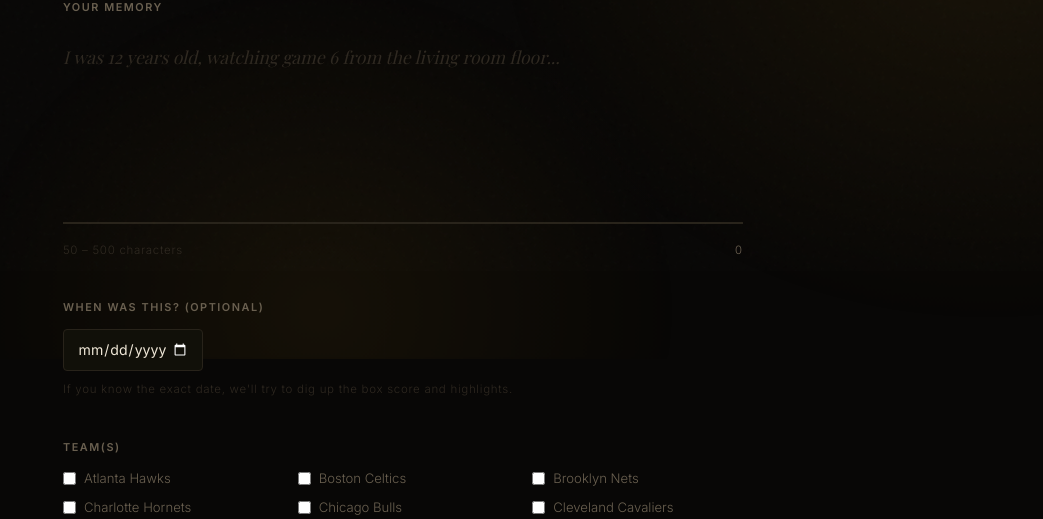
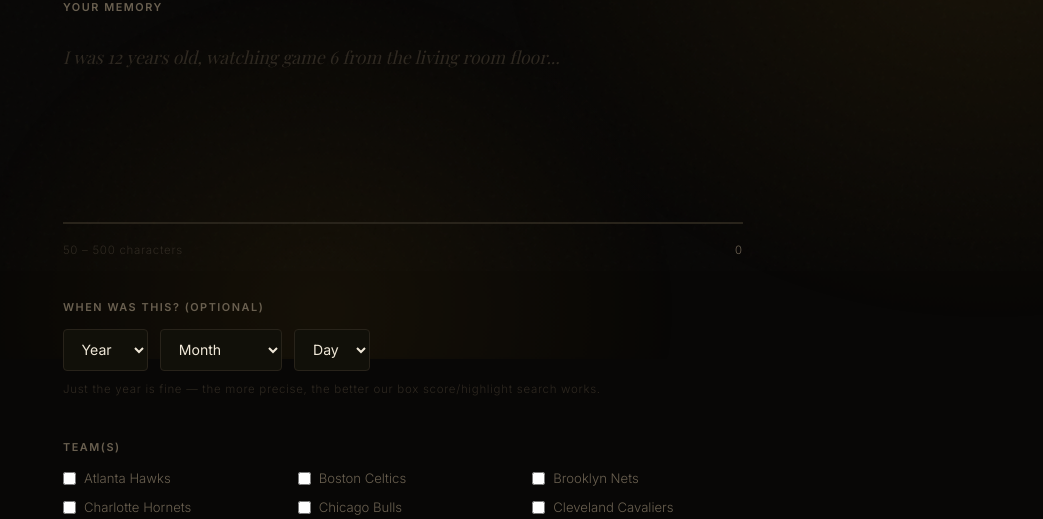
Before and after one commit to eschwelling/hardwood, a Laravel app: page /post in a window 1280 px wide. Shown: the part 529-1048 px from the top of the page, without its empty margins (237-1280 px from the left). Run offline with Laravel 12, Linux system fonts and the light colour scheme; data comes from the database, SQL or seed files in the repository; some libraries are stand-ins or nearby versions; some web fonts are replaced.

Commit message:
Fix dunk archive fetch and broaden the memory date picker
Root cause of "no dunks in the archive" / "something went wrong" on
submit: Render terminates TLS at its edge and forwards plain HTTP to
the container, and this app never configured trustProxies, so Laravel
thought every request was insecure. route() then generated http://
URLs on an https:// page, which browsers silently block as mixed
content for fetch()/XHR — never reaching the server, hence nothing in
the logs. The dunk archive was the only place in the app building a
fetch() URL with route() instead of a hand-written relative path
(resonate/annotate both already used plain paths), so it was the only
thing this broke. Fixed both: trustProxies(at: '*') in bootstrap/app.php
so route()/url() work correctly everywhere going forward, and switched
the two dunk fetch() calls to relative paths to match the rest of the
codebase.

Also broadened the "when was this?" field on the memory form from a
single exact-day date picker to separate year/month/day selects with
only year required — most people don't remember the exact date of an
old game. Added memories.game_date_precision (day/month/year) so
GameMediaLookupService knows what it's working with: box score lookup
still needs day precision (balldontlie.io matches by exact date), but
video search now degrades gracefully to a "team highlights <month
year>" or "team highlights <year>" query when precision is looser,
instead of requiring an exact date to run at all.

```diff
--- a/app/Http/Controllers/MemoryController.php
+++ b/app/Http/Controllers/MemoryController.php
@@ -66,11 +66,19 @@ class MemoryController extends Controller
     public function store(Request $request)
     {
         $validated = $request->validate([
-            'body'      => 'required|string|min:50|max:500',
-            'tag_ids'   => 'required|array|min:1|max:5',
-            'tag_ids.*' => 'exists:tags,id',
-            'game_date' => 'nullable|date|before_or_equal:today',
+            'body'       => 'required|string|min:50|max:500',
+            'tag_ids'    => 'required|array|min:1|max:5',
+            'tag_ids.*'  => 'exists:tags,id',
+            'game_year'  => 'nullable|integer|min:1946|max:' . now()->year,
+            'game_month' => 'nullable|integer|between:1,12',
+            'game_day'   => 'nullable|integer|between:1,31',
         ]);
+
+        [$gameDate, $gameDatePrecision] = $this->resolveGameDate($validated);
+
+        if ($gameDate && $gameDate->isFuture()) {
+            return back()->withErrors(['game_year' => 'That date hasn\'t happened yet.'])->withInput();
+        }
 
         // Rate limit: 3 posts per IP per day
         $ipHash = Hash::make($request->ip() . now()->toDateString());
@@ -85,10 +93,11 @@ class MemoryController extends Controller
         $status = $this->moderation->needsReview($validated['body']) ? 'pending' : 'approved';
 
         $memory = Memory::create([
-            'body'      => $validated['body'],
-            'game_date' => $validated['game_date'] ?? null,
-            'ip_hash'   => $ipHash,
-            'status'    => $status,
+            'body'                 => $validated['body'],
+            'game_date'            => $gameDate,
+            'game_date_precision'  => $gameDatePrecision,
+            'ip_hash'              => $ipHash,
+            'status'               => $status,
         ]);
 
         $memory->tags()->attach($validated['tag_ids']);
@@ -114,6 +123,33 @@ class MemoryController extends Controller
         return redirect()->route('memories.index')
             ->with('success', 'Your memory has been shared. 🏀')
             ->with('echo', $echo);
+    }
+
+    /**
+     * Builds a game_date from whatever precision the poster gave —
+     * full date, month + year, or just a year — since most people
+     * don't remember the exact day of an old game. Box score lookups
+     * need day precision, but video search can work off a looser one.
+     */
+    private function resolveGameDate(array $validated): array
+    {
+        if (empty($validated['game_year'])) {
+            return [null, null];
+        }
+
+        $year = (int) $validated['game_year'];
+        $month = $validated['game_month'] ? (int) $validated['game_month'] : null;
+        $day = $validated['game_day'] ? (int) $validated['game_day'] : null;
+
+        if ($month && $day && checkdate($month, $day, $year)) {
+            return [\Carbon\Carbon::create($year, $month, $day), 'day'];
+        }
+
+        if ($month) {
+            return [\Carbon\Carbon::create($year, $month, 1), 'month'];
+        }
+
+        return [\Carbon\Carbon::create($year, 1, 1), 'year'];
     }
 
     public function report(Request $request, Memory $memory)
--- a/app/Models/Memory.php
+++ b/app/Models/Memory.php
@@ -15,6 +15,7 @@ class Memory extends Model
     protected $fillable = [
         'body',
         'game_date',
+        'game_date_precision',
         'ip_hash',
         'status',
     ];
--- a/bootstrap/app.php
+++ b/bootstrap/app.php
@@ -11,7 +11,14 @@ return Application::configure(basePath: dirname(__DIR__))
         health: '/up',
     )
     ->withMiddleware(function (Middleware $middleware): void {
-        //
+        // Render terminates TLS at its edge and forwards plain HTTP to the
+        // container, so without this, Laravel thinks every request is
+        // insecure — route()/url() then generate http:// URLs even though
+        // the site is served over https://, which browsers block as mixed
+        // content for fetch()/XHR calls (this is what broke the dunk
+        // archive: it's the only place in the app that builds a fetch()
+        // URL with route() instead of a hand-written relative path).
+        $middleware->trustProxies(at: '*');
     })
     ->withExceptions(function (Exceptions $exceptions): void {
         //
--- a/resources/views/layouts/app.blade.php
+++ b/resources/views/layouts/app.blade.php
@@ -1116,7 +1116,7 @@
             archiveLoading = true;
             renderArchive();
 
-            fetch('{{ route("dunks.index") }}', { headers: { Accept: 'application/json' } })
+            fetch('/dunks', { headers: { Accept: 'application/json' } })
                 .then((res) => res.json())
                 .then((data) => {
                     archive = Array.isArray(data) ? data : [];
@@ -1141,7 +1141,7 @@
 
             dunkStatusEl.textContent = 'Submitting…';
 
-            fetch('{{ route("dunks.store") }}', {
+            fetch('/dunks', {
                 method: 'POST',
                 headers: {
                     'Content-Type': 'application/json',
--- a/resources/views/memories/create.blade.php
+++ b/resources/views/memories/create.blade.php
@@ -35,20 +35,32 @@
             </div>
 
             <div class="form-field">
-                <label class="field-label" for="game_date">When was this? (optional)</label>
-                <input
-                    type="date"
-                    id="game_date"
-                    name="game_date"
-                    class="date-input"
-                    max="{{ now()->toDateString() }}"
-                    value="{{ old('game_date') }}"
-                >
+                <label class="field-label">When was this? (optional)</label>
+                <div class="date-select-row">
+                    <select name="game_year" class="date-select" aria-label="Year">
+                        <option value="">Year</option>
+                        @for ($y = now()->year; $y >= 1946; $y--)
+                            <option value="{{ $y }}" {{ (string) old('game_year') === (string) $y ? 'selected' : '' }}>{{ $y }}</option>
+                        @endfor
+                    </select>
+                    <select name="game_month" class="date-select" aria-label="Month">
+                        <option value="">Month</option>
+                        @foreach (['January','February','March','April','May','June','July','August','September','October','November','December'] as $i => $name)
+                            <option value="{{ $i + 1 }}" {{ (string) old('game_month') === (string) ($i + 1) ? 'selected' : '' }}>{{ $name }}</option>
+                        @endforeach
+                    </select>
+                    <select name="game_day" class="date-select" aria-label="Day">
+                        <option value="">Day</option>
+                        @for ($d = 1; $d <= 31; $d++)
+                            <option value="{{ $d }}" {{ (string) old('game_day') === (string) $d ? 'selected' : '' }}>{{ $d }}</option>
+                        @endfor
+                    </select>
+                </div>
                 <div class="field-footer">
-                    @error('game_date')
+                    @error('game_year')
                         <span class="field-error">{{ $message }}</span>
                     @else
-                        <span class="field-hint">If you know the exact date, we'll try to dig up the box score and highlights.</span>
+                        <span class="field-hint">Just the year is fine — the more precise, the better our box score/highlight search works.</span>
                     @enderror
                 </div>
             </div>
@@ -196,7 +208,13 @@
     .char-count.warning { color: var(--amber); }
     .char-count.danger { color: #e87070; }
 
-    .date-input {
+    .date-select-row {
+        display: flex;
+        flex-wrap: wrap;
+        gap: 0.75rem;
+    }
+
+    .date-select {
         background: var(--surface);
         border: 1px solid var(--border2);
         border-radius: 4px;
@@ -208,7 +226,7 @@
         color-scheme: dark;
     }
 
-    .date-input:focus { outline: none; border-color: var(--amber); }
+    .date-select:focus { outline: none; border-color: var(--amber); }
 
     .checkbox-grid {
         display: grid;
```
Also changed, not shown: app/Services/GameMediaLookupService.php (+19 -6 lines), database/migrations/2026_08_17_000006_add_game_date_precision_to_memories_table.php (added).
